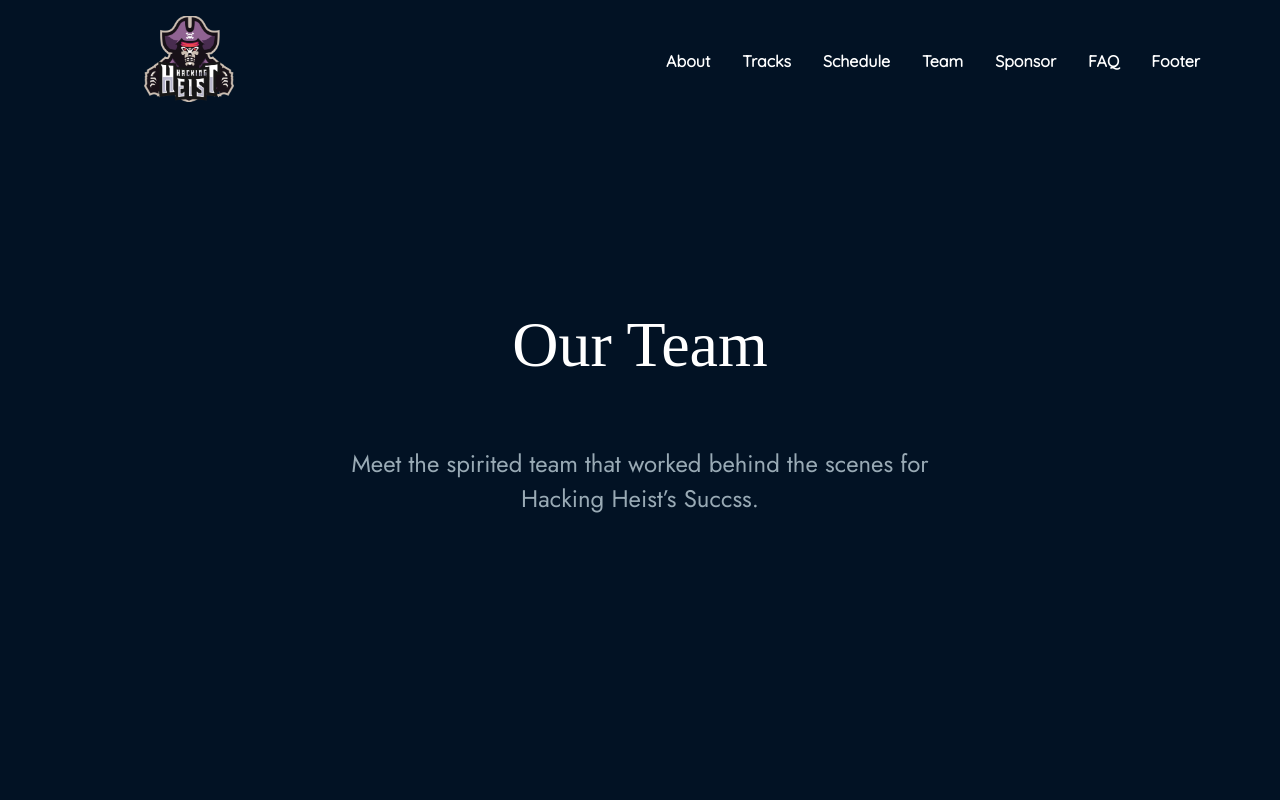
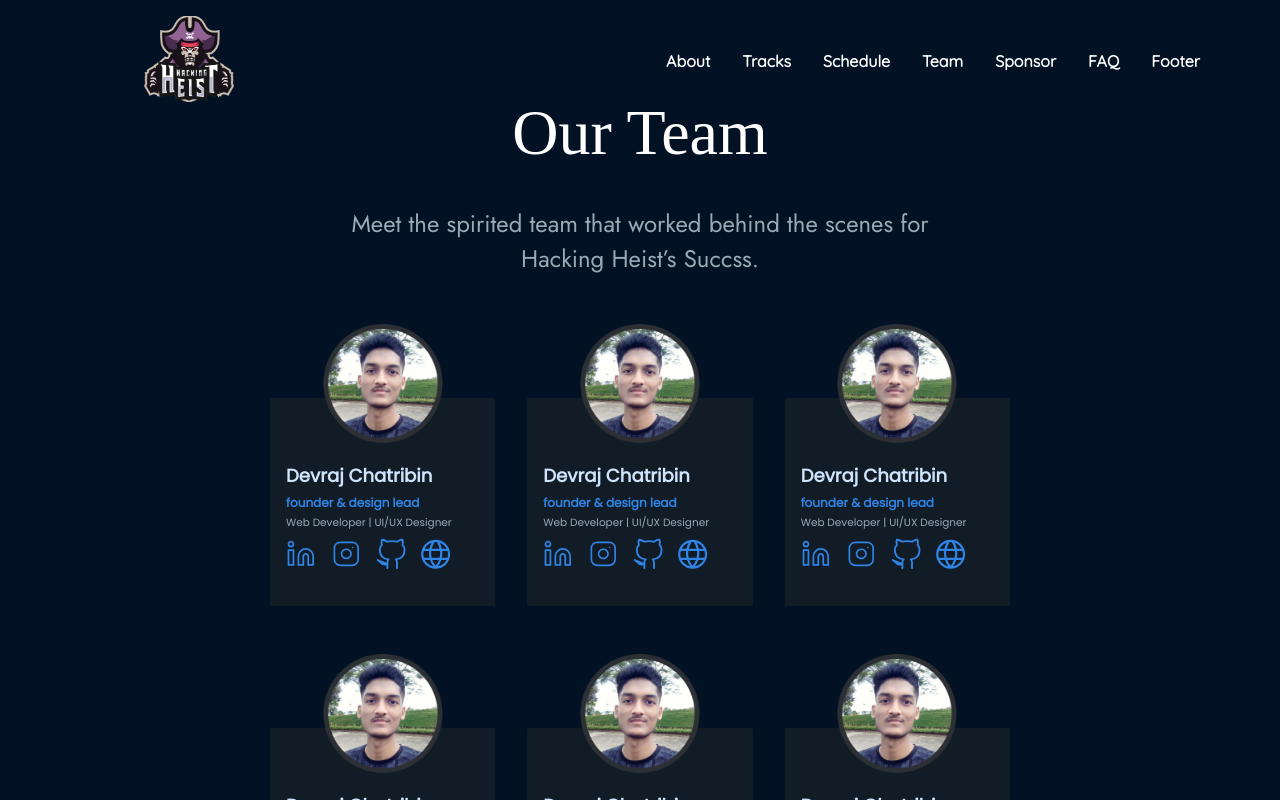
Before and after one commit to hackingheist/Hacking-Heist-React, a React (Create React App) app: page /team in a window 1280 px wide. Shown: the top 800 px of the page. Built offline with nearby package versions, Linux system fonts and the light colour scheme; a web font is replaced by a local one.

Commit message:
Team Members Added

```diff
--- /dev/null
+++ b/src/Team-data/team.json
@@ -0,0 +1,100 @@
+{
+    "Team":[
+        {
+            "name":"Devraj Chatribin",
+            "position":"founder & design lead",
+            "description":"Web Developer | UI/UX Designer",
+            "photo":"./assets/t-img.png",
+            "social":{
+                "linkedin":"linkedin link",
+                "instagram":"instagram link",
+                "github":"githublink",
+                "web":"weblink"
+            }
+        },
+        {
+            "name":"Devraj Chatribin",
+            "position":"founder & design lead",
+            "description":"Web Developer | UI/UX Designer",
+            "photo":"./assets/t-img.png",
+            "social":{
+                "linkedin":"linkedin link",
+                "instagram":"instagram link",
+                "github":"githublink",
+                "web":"weblink"
+            }
+        },
+        {
+            "name":"Devraj Chatribin",
+            "position":"founder & design lead",
+            "description":"Web Developer | UI/UX Designer",
+            "photo":"./assets/t-img.png",
+            "social":{
+                "linkedin":"linkedin link",
+                "instagram":"instagram link",
+                "github":"githublink",
+                "web":"weblink"
+            }
+        },
+        {
+            "name":"Devraj Chatribin",
+            "position":"founder & design lead",
+            "description":"Web Developer | UI/UX Designer",
+            "photo":"./assets/t-img.png",
+            "social":{
+                "linkedin":"linkedin link",
+                "instagram":"instagram link",
+                "github":"githublink",
+                "web":"weblink"
+            }
+        },
+        {
+            "name":"Devraj Chatribin",
+            "position":"founder & design lead",
+            "description":"Web Developer | UI/UX Designer",
+            "photo":"./assets/t-img.png",
+            "social":{
+                "linkedin":"linkedin link",
+                "instagram":"instagram link",
+                "github":"githublink",
+                "web":"weblink"
+            }
+        },
+        {
+            "name":"Devraj Chatribin",
+            "position":"founder & design lead",
+            "description":"Web Developer | UI/UX Designer",
+            "photo":"./assets/t-img.png",
+            "social":{
+                "linkedin":"linkedin link",
+                "instagram":"instagram link",
+                "github":"githublink",
+                "web":"weblink"
+            }
+        },
+        {
+            "name":"Devraj Chatribin",
+            "position":"founder & design lead",
+            "description":"Web Developer | UI/UX Designer",
+            "photo":"./assets/t-img.png",
+            "social":{
+                "linkedin":"linkedin link",
+                "instagram":"instagram link",
+                "github":"githublink",
+                "web":"weblink"
+            }
+        },
+        {
+            "name":"Devraj Chatribin",
+            "position":"founder & design lead",
+            "description":"Web Developer | UI/UX Designer",
+            "photo":"./assets/t-img.png",
+            "social":{
+                "linkedin":"linkedin link",
+                "instagram":"instagram link",
+                "github":"githublink",
+                "web":"weblink"
+            }
+        }
+    ]
+}
--- a/src/components/Home/Tracks/Tracks.jsx
+++ b/src/components/Home/Tracks/Tracks.jsx
@@ -1,7 +1,6 @@
 import React from "react";
 import { Swiper, SwiperSlide } from "swiper/react";
 
-// Import Swiper styles
 import "swiper/swiper.min.css";
 import "swiper/components/effect-coverflow/effect-coverflow.min.css"
 import "swiper/components/pagination/pagination.min.css"
@@ -10,12 +9,10 @@
 import "./style.scss";
 
 
-// import Swiper core and required modules
 import SwiperCore, {
   EffectCoverflow,Pagination,Navigation
 } from 'swiper/core';
 
-// install Swiper modules
 SwiperCore.use([EffectCoverflow,Pagination,Navigation]);
 
 const SData = [
--- a/src/pages/Team/Team.jsx
+++ b/src/pages/Team/Team.jsx
@@ -2,6 +2,7 @@
 import './style.scss'
 import Navbar from '../../components/Navbar/Navbar'
 import Footer from '../../components/Footer/Footer'
+import team from '../../Team-data/team.json'
 
 export default function Team() {
     return (
@@ -11,6 +12,24 @@
                 <div className='team-section'>
                     <h1 className='heading'>Our Team</h1>
                     <h2 className='subHeading'>Meet the spirited team that worked behind the scenes for Hacking Heist’s Succss.</h2>
+                    <div className='team-grid'>
+                        {team['Team'].map((member,index)=>{
+                            return(<div className="team-card" key={index}>
+                                <div className="profile-photo"><img src={member.photo} width="120px" height="auto" alt=""></img></div>
+                                    <div className="team-card-bg">
+                                    <div className="name">{member.name}</div>
+                                    <div className="position">{member.position}</div>
+                                    <div className="description">{member.description}</div>
+                                    <div className="social">
+                                        <div className="social-icon"><a href={member.social.linkedin}><img src="./assets/t-linkedin.svg" alt="" width="30px" height="auto"></img></a></div>
+                                        <div className="social-icon"><a href={member.social.instagram}><img src="./assets/t-instagram.svg" alt="" width="30px" height="auto"></img></a></div>
+                                        <div className="social-icon"><a href={member.social.github}><img src="./assets/t-github.svg" alt="" width="30px" height="auto"></img></a></div>
+                                        <div className="social-icon"><a href={member.social.web}><img src="./assets/t-web.svg" alt="" width="30px" height="auto"></img></a></div>
+                                    </div>
+                                    </div>
+                                </div>)
+                        })}
+                    </div>
                 </div>
         </div>
         <Footer/>
--- a/src/pages/Team/style.scss
+++ b/src/pages/Team/style.scss
@@ -1,24 +1,24 @@
 .team{
     display: flex;
-    min-height:100vh;
-    width:100vw;
-    box-sizing:border-box;
     align-items:center;
     justify-content: center;
+    width:100vw;
 
     .team-section{
         display:flex;
         flex-direction: column;
         align-items: center;
         justify-content: center;
-
+        min-height:100vh;
+        box-sizing:border-box;
+        margin:5rem 0;
 
         .heading{
             font-family: Girassol;
             font-style: normal;
             font-weight: normal;
             font-size: 64px;
-            line-height: 76px;
+            line-height: 20px;
             color: #FFFFFF;
         }
 
@@ -27,14 +27,80 @@
             font-style: normal;
             font-weight: 500;
             font-size: 24px;
-            line-height: 35px;
             text-align: center;
             color: #99AAB5;
             width:80%;
+            margin-bottom: 3rem;
         }
 
-        .team-members{
+        .team-grid{
+            display: grid;
+            width:90%;
+            grid-template-columns: 1fr 1fr 1fr;
+            column-gap: 2rem;
+            row-gap: 3rem;
 
+            .team-card{
+                display: flex;
+                flex-direction: column;
+
+                .profile-photo{
+                    display: flex;
+                    width: 100%;
+                    justify-content: center;
+                    margin-bottom: -20%;
+                    z-index: 2;
+                }
+
+
+                .team-card-bg{
+                    background: rgba(32,38,40,0.5);
+                    border-radius: 1px;
+                    padding:2rem 1rem;
+                    padding-top: 4rem;
+
+                    .name{
+                        font-family: Poppins;
+                        font-style: normal;
+                        font-weight: 600;
+                        font-size: 18.1125px;
+                        line-height: 27px;
+                        color: #CFE4FC;
+                        margin-bottom:5px;
+                    }
+
+                    .position{
+                        font-family: Poppins;
+                        font-style: normal;
+                        font-weight: 600;
+                        font-size: 12.075px;
+                        line-height: 18px;
+                        color: #2F84E5;
+                        margin-bottom:3px;
+                    }
+
+                    .description{
+                        font-family: Poppins;
+                        font-style: normal;
+                        font-weight: 500;
+                        font-size: 10.5050px;
+                        line-height: 16px;
+                        color: #99AAB5;
+                        margin-bottom:7px;
+                    }
+
+                    .social{
+                        display: flex;
+                        flex-direction: row;
+                        align-items: center;
+                        justify-content:flex-start;
+
+                        .social-icon{
+                            margin-right: 15px;
+                        }
+                    }
+                }
         }
     }
+  }
 }
```
